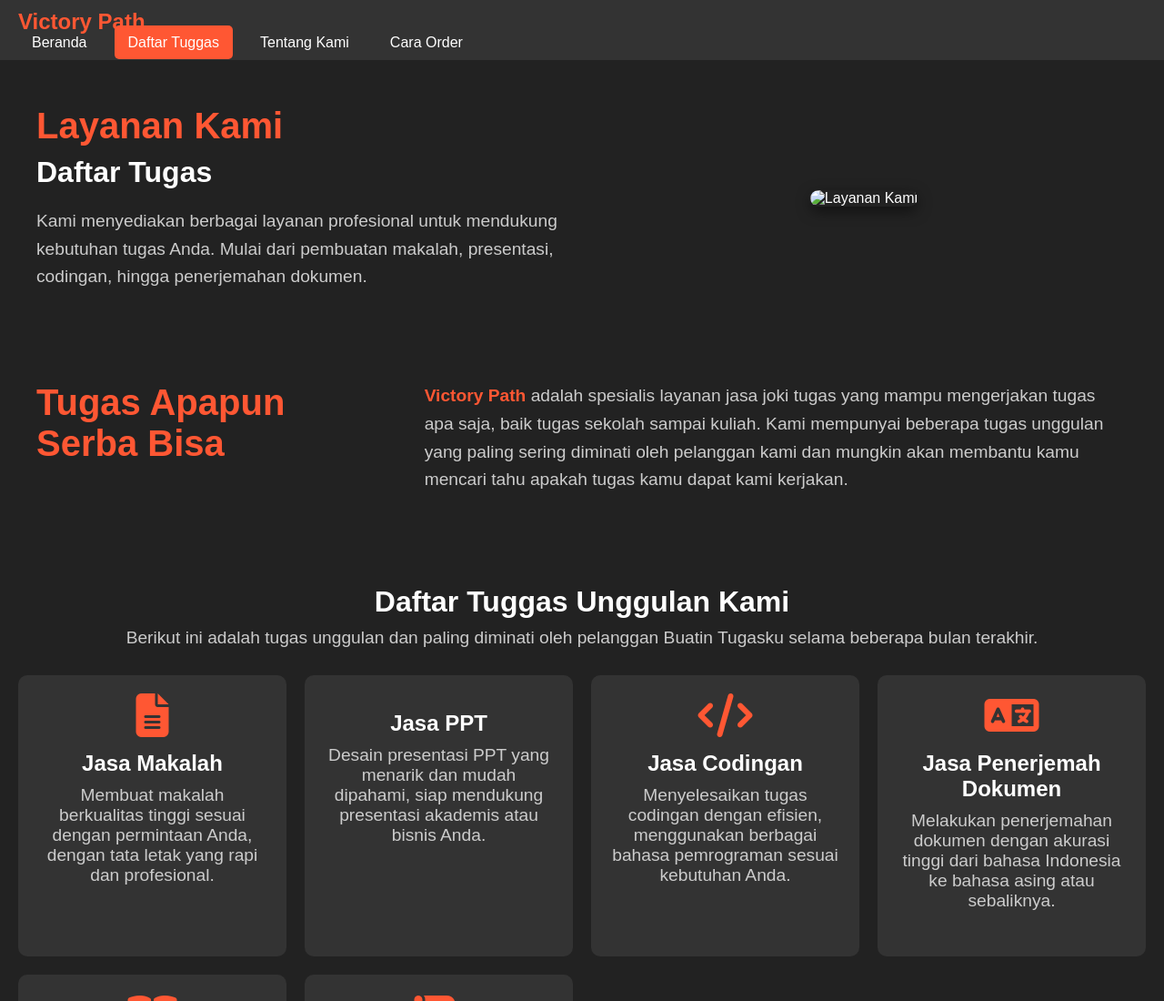
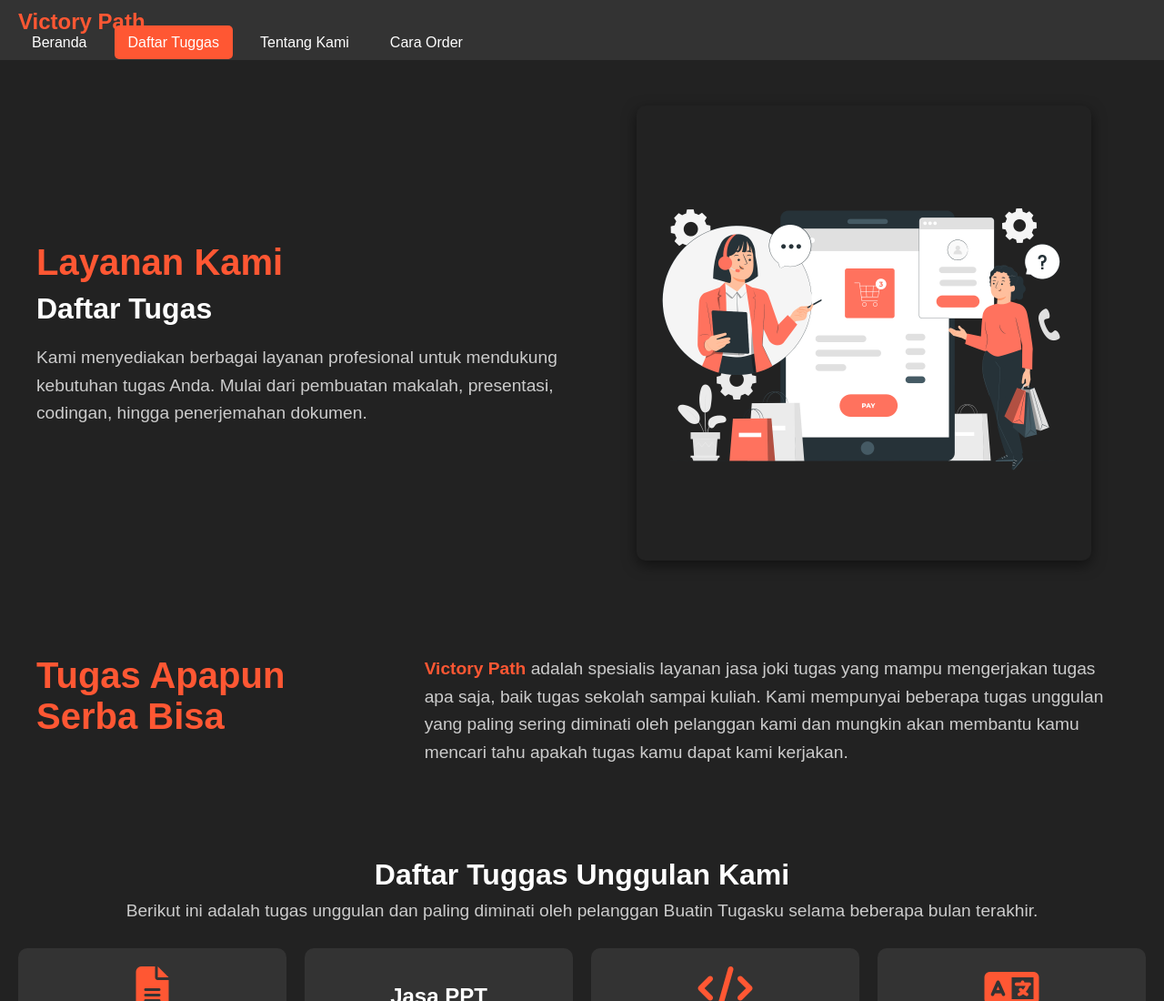
Before and after one commit to JokiExpress/Victory-Path, a plain HTML site: page layanan.html in a window 1280 px wide. Shown: the top 1100 px of the page at 91% size. Drawn offline with Linux system fonts and the light colour scheme; some icons are missing.

Commit message:
Update layanan.html

```diff
--- a/layanan.html
+++ b/layanan.html
@@ -37,7 +37,7 @@
 
         <!-- Bingkai Gambar di Sebelah Kanan -->
         <div class="bingkai-gambar">
-            <img src="Sales consulting-panaaa.png" alt="Layanan Kami">
+            <img src="Sales consulting-pana.png" alt="Layanan Kami">
         </div>
     </div>
 </section>
```
